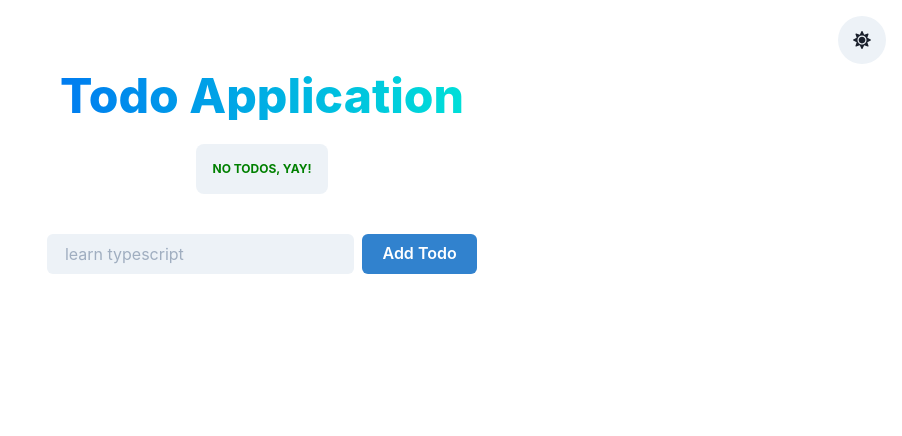
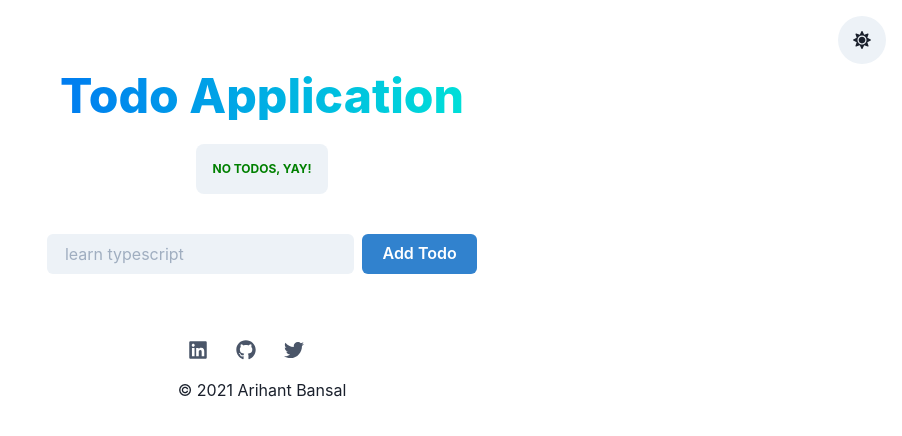
Before and after one commit to arihantbansal/chakra-todo, a React (Create React App) app: page / in a window 1280 px wide. Shown: the top 436 px of the page, without its empty margins (378-1280 px from the left). Built offline with nearby package versions, Linux system fonts and the light colour scheme.

Commit message:
Added footer

```diff
--- a/src/App.js
+++ b/src/App.js
@@ -1,7 +1,17 @@
-import { Heading, VStack, IconButton, useColorMode } from "@chakra-ui/react";
+import {
+	Heading,
+	VStack,
+	IconButton,
+	ButtonGroup,
+	useColorMode,
+	Box,
+	Stack,
+	Text,
+	Link,
+} from "@chakra-ui/react";
 import TodoList from "./components/TodoList";
 import AddTodo from "./components/AddTodo";
-import { FaSun, FaMoon } from "react-icons/fa";
+import { FaSun, FaMoon, FaLinkedin, FaTwitter, FaGithub } from "react-icons/fa";
 import { useState, useEffect } from "react";
 
 const App = () => {
@@ -55,6 +65,46 @@ const App = () => {
 			</Heading>
 			<TodoList todos={todos} deleteTodo={deleteTodo} />
 			<AddTodo addTodo={addTodo} />
+			<Box
+				as="footer"
+				role="contentinfo"
+				mx="auto"
+				maxW="7xl"
+				py="12"
+				px={{ base: "4", md: "8" }}>
+				<Stack>
+					<Stack
+						direction="row"
+						spacing="4"
+						align="center"
+						justify="space-between">
+						<ButtonGroup variant="ghost" color="gray.600">
+							<IconButton
+								as="a"
+								href="https://www.linkedin.com/in/arihantbansal/"
+								aria-label="LinkedIn"
+								icon={<FaLinkedin fontSize="20px" />}
+							/>
+							<IconButton
+								as="a"
+								href="https://github.com/arihantbansal"
+								aria-label="GitHub"
+								icon={<FaGithub fontSize="20px" />}
+							/>
+							<IconButton
+								as="a"
+								href="https://twitter.com/_arihantbansal"
+								aria-label="Twitter"
+								icon={<FaTwitter fontSize="20px" />}
+							/>
+						</ButtonGroup>
+					</Stack>
+					<Text fontSize="md" alignSelf={{ base: "center", sm: "start" }}>
+						&copy; {new Date().getFullYear()}{" "}
+						<Link href="http://arihantbansal.github.io/">Arihant Bansal</Link>
+					</Text>
+				</Stack>
+			</Box>
 		</VStack>
 	);
 };
```
